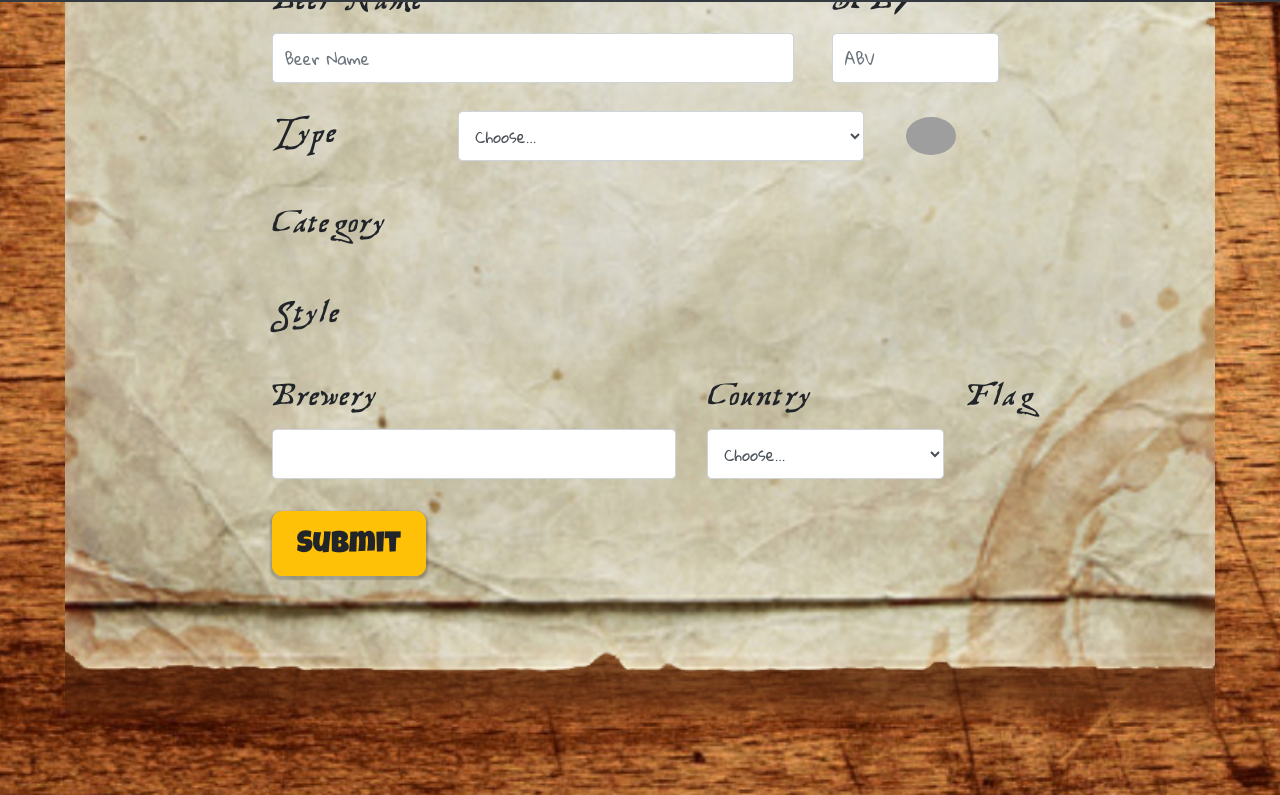
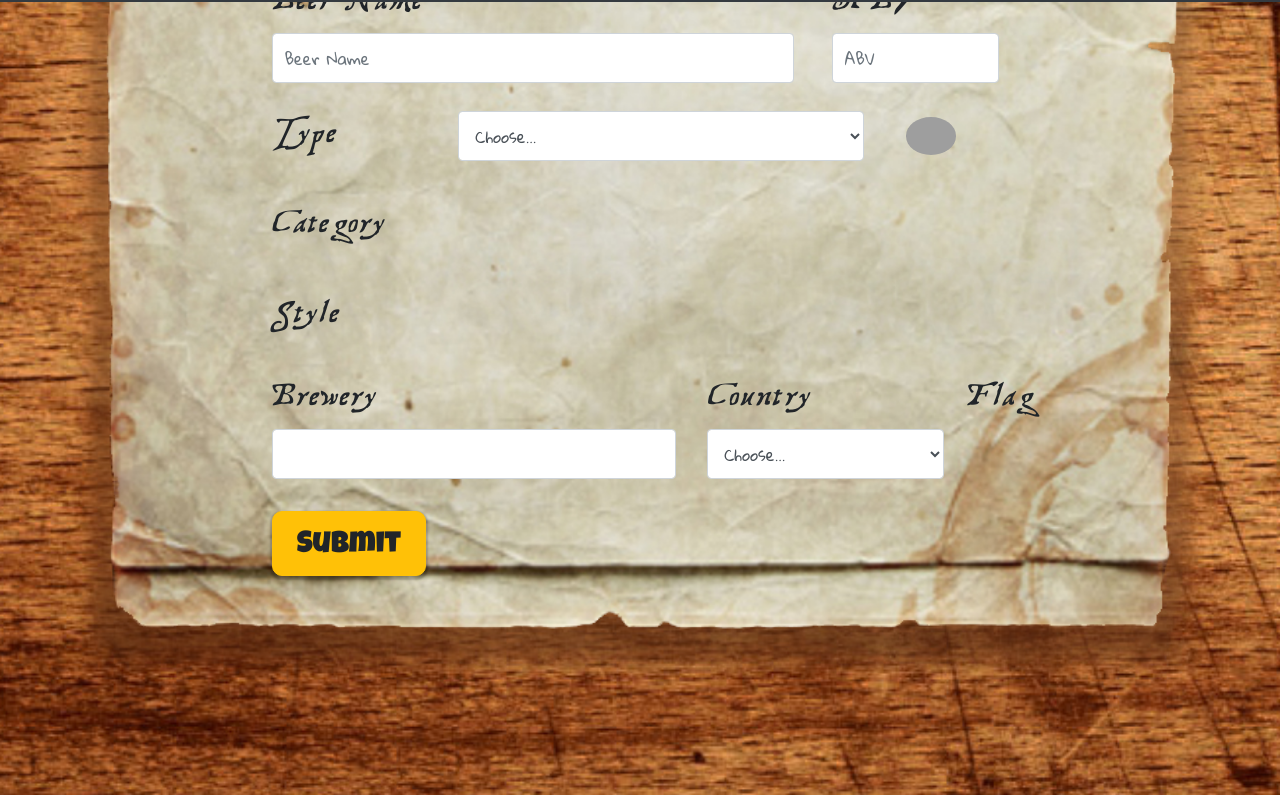
Before and after one commit to Dag021/ExercicisItinerari, a plain HTML site: page FormWeb/formBeer.html in a window 1280 px wide. Shown: the part 798-1593 px from the top of the page. Drawn offline with nearby package versions, Linux system fonts and the light colour scheme; grey boxes are pictures that could not be loaded.

Commit message:
no message

```diff
--- a/FormWeb/css/styleBeer.css
+++ b/FormWeb/css/styleBeer.css
@@ -174,7 +174,7 @@ section #sectionPage{
     background-repeat: no-repeat;
     background-attachment: scroll;
     background-position: center;
-    background-size: cover;*/
+    background-size: contain;
 }
 
 section #sectionPage #sectionPageFirst{
```
